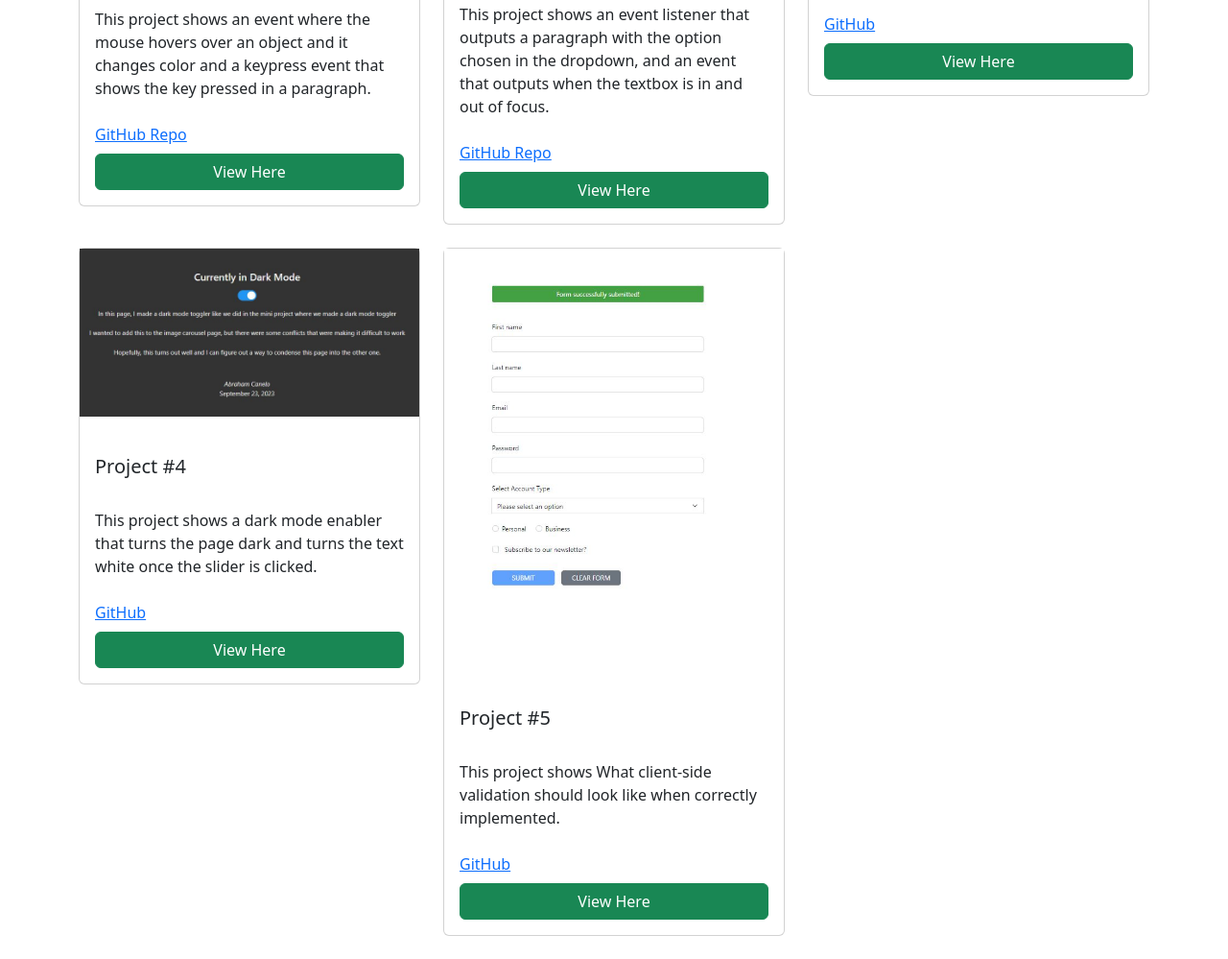
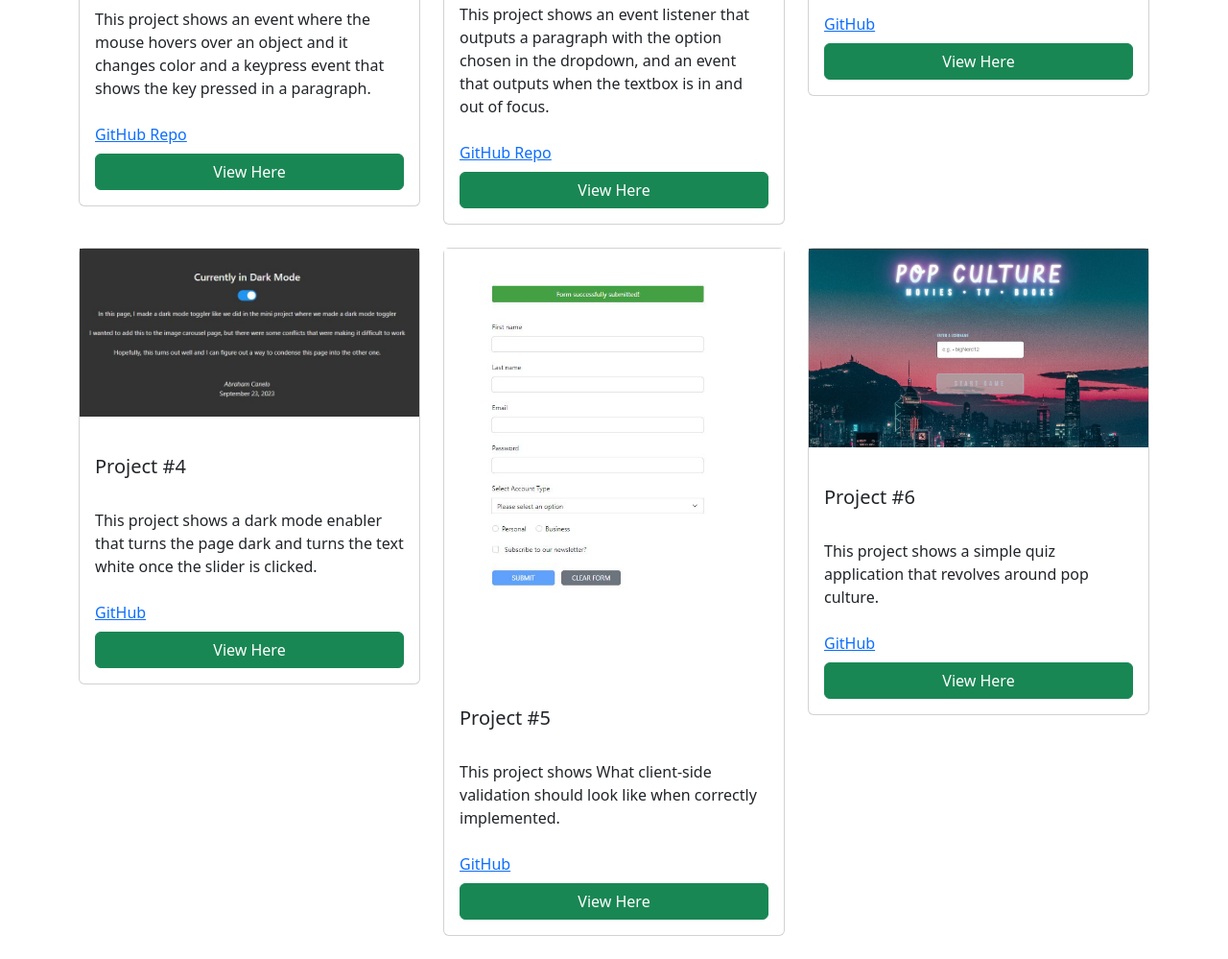
Before and after one commit to caneloab/mywebsite.com, a plain HTML site: page projects.html in a window 1280 px wide. Shown: the part 560-1559 px from the top of the page at 96% size. Drawn offline with nearby package versions, Linux system fonts and the light colour scheme.

Commit message:
Project 12

```diff
--- a/projects.html
+++ b/projects.html
@@ -110,7 +110,7 @@
                 </div>
                 <div class="col-md-4">
                   <div class="card mb-4">
-                      <img src="media/validation.JPG" alt="Project #4 Placeholder">
+                      <img src="media/validation.JPG" alt="Project #5 Placeholder">
                       <div class="card-body d-grid gap-2">
                           <h5 class="mt-4 mb-4 card-title">Project #5</h5>
                           <p>This project shows What client-side validation should look like when correctly implemented.</p>
@@ -119,6 +119,17 @@
                       </div>
                   </div>
               </div>
+              <div class="col-md-4">
+                <div class="card mb-4">
+                    <img src="media/Quiz.JPG" alt="Project #6 Placeholder">
+                    <div class="card-body d-grid gap-2">
+                        <h5 class="mt-4 mb-4 card-title">Project #6</h5>
+                        <p>This project shows a simple quiz application that revolves around pop culture.</p>
+                        <a href="https://github.com/caneloab/mywebsite.com/blob/master/c-val.html">GitHub</a>
+                        <a href="game.html" type="button" class="btn btn-success">View Here</a>
+                    </div>
+                </div>
+            </div>
             </div>
         </div>
     </div>
```
Also changed, not shown: game.html (+3 -3 lines), media/Quiz.JPG (added).
